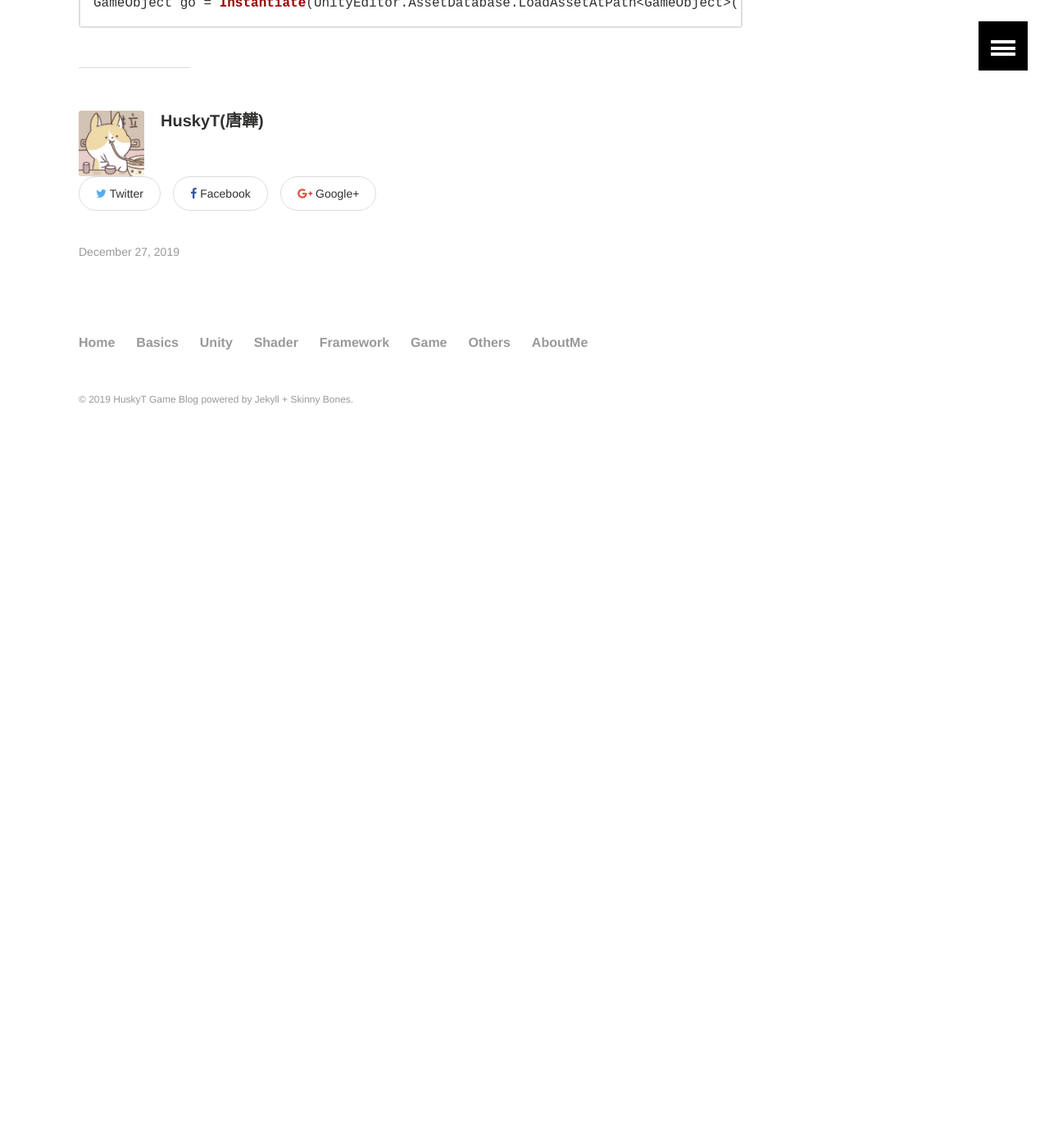
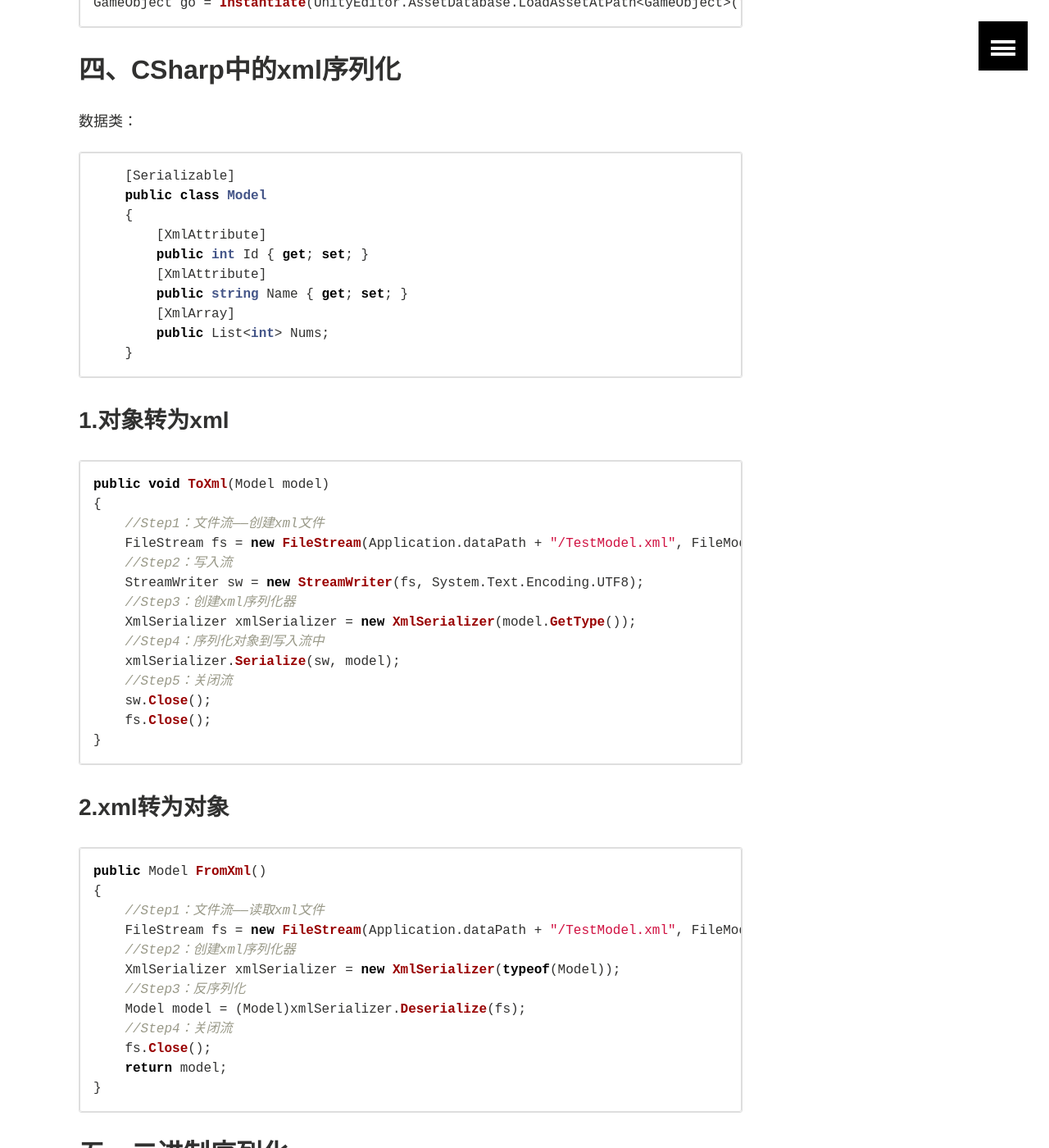
Before and after one commit to HuskyTGame/HuskyTGame.github.io, a Jekyll site: the page built from _posts/framework/2019-12-27-基础_资源加载.md, in a window 1280 px wide and 1400 px high, scrolled down 2230 px. Shown: the whole window at 82% size. Built offline with Jekyll 4.4.1, drawn with Linux system fonts in a browser that asks for light colours; before the commit the page ends 2803 px from its top, so only the background shows below that; some of the changed text lies outside the part shown.

Commit message:
Update 2019-12-27-基础_资源加载.md

`````diff
--- a/_posts/framework/2019-12-27-基础_资源加载.md
+++ b/_posts/framework/2019-12-27-基础_资源加载.md
@@ -65,3 +65,111 @@ GameObject obj = Instantiate(assetBundle.LoadAsset<GameObject>("Preafab名称"))
 //加载路径为Assets文件夹下的路径，需要加上后缀
 GameObject go = Instantiate(UnityEditor.AssetDatabase.LoadAssetAtPath<GameObject>("Assets/GameData/Prefabs/Prefab名称.prefab"));
 ````
+
+## 四、CSharp中的xml序列化
+
+数据类：
+
+````csharp
+    [Serializable]
+    public class Model
+    {
+        [XmlAttribute]
+        public int Id { get; set; }
+        [XmlAttribute]
+        public string Name { get; set; }
+        [XmlArray]
+        public List<int> Nums;
+    }
+````
+
+### 1.对象转为xml
+
+````csharp
+public void ToXml(Model model)
+{
+    //Step1：文件流——创建xml文件
+    FileStream fs = new FileStream(Application.dataPath + "/TestModel.xml", FileMode.Create, FileAccess.ReadWrite, FileShare.ReadWrite);
+    //Step2：写入流
+    StreamWriter sw = new StreamWriter(fs, System.Text.Encoding.UTF8);
+    //Step3：创建xml序列化器
+    XmlSerializer xmlSerializer = new XmlSerializer(model.GetType());
+    //Step4：序列化对象到写入流中
+    xmlSerializer.Serialize(sw, model);
+    //Step5：关闭流
+    sw.Close();
+    fs.Close();
+}
+````
+
+### 2.xml转为对象
+
+````csharp
+public Model FromXml()
+{
+    //Step1：文件流——读取xml文件
+    FileStream fs = new FileStream(Application.dataPath + "/TestModel.xml", FileMode.Open, FileAccess.ReadWrite, FileShare.ReadWrite);
+    //Step2：创建xml序列化器
+    XmlSerializer xmlSerializer = new XmlSerializer(typeof(Model));
+    //Step3：反序列化
+    Model model = (Model)xmlSerializer.Deserialize(fs);
+    //Step4：关闭流
+    fs.Close();
+    return model;
+}
+````
+
+## 五、二进制序列化
+
+### 1.对象转为二进制
+
+````csharp
+public void ToBinary(Model model)
+{
+    //Step1：文件流——创建二进制文件
+    FileStream fs = new FileStream(Application.dataPath + "/TestModel.bytes", FileMode.Create, FileAccess.ReadWrite, FileShare.ReadWrite);
+    //Step2：创建二进制序列化器
+    BinaryFormatter binaryFormatter = new BinaryFormatter();
+    //Step3：序列化对象到文件流中
+    binaryFormatter.Serialize(fs, model);
+    //Step4：关闭流
+    fs.Close();
+}
+````
+
+### 2.二进制转为对象
+
+````csharp
+public Model FromBinary()
+{
+    //Step1：文件流——读取二进制文件
+    FileStream fs = new FileStream(Application.dataPath + "/TestModel.bytes", FileMode.Open, FileAccess.ReadWrite, FileShare.ReadWrite);
+    //Step2：创建二进制序列化器
+    BinaryFormatter binaryFormatter = new BinaryFormatter();
+    //Step3：反序列化
+    Model model = (Model)binaryFormatter.Deserialize(fs);
+    //Step4：关闭流
+    fs.Close();
+    return model;
+}
+````
+
+## 六、UnityAsset序列化
+
+### 1.创建Asset
+
+````csharp
+[CreateAssetMenu(fileName = "MyAssetCfg", menuName = "CreateAsset", order = 1)]
+    public class MyAssetCfg : ScriptableObject
+    {
+        public int Id;
+        public string Name;
+        public List<float> DelayTime;
+    }
+````
+
+### 2.读取Asset
+
+````csharp
+MyAssetCfg amyAssetCfg =UnityEditor.AssetDatabase.LoadAssetAtPath<MyAssetCfg>("Assets/Scripts/MyAssetCfg.asset");
+````
`````
